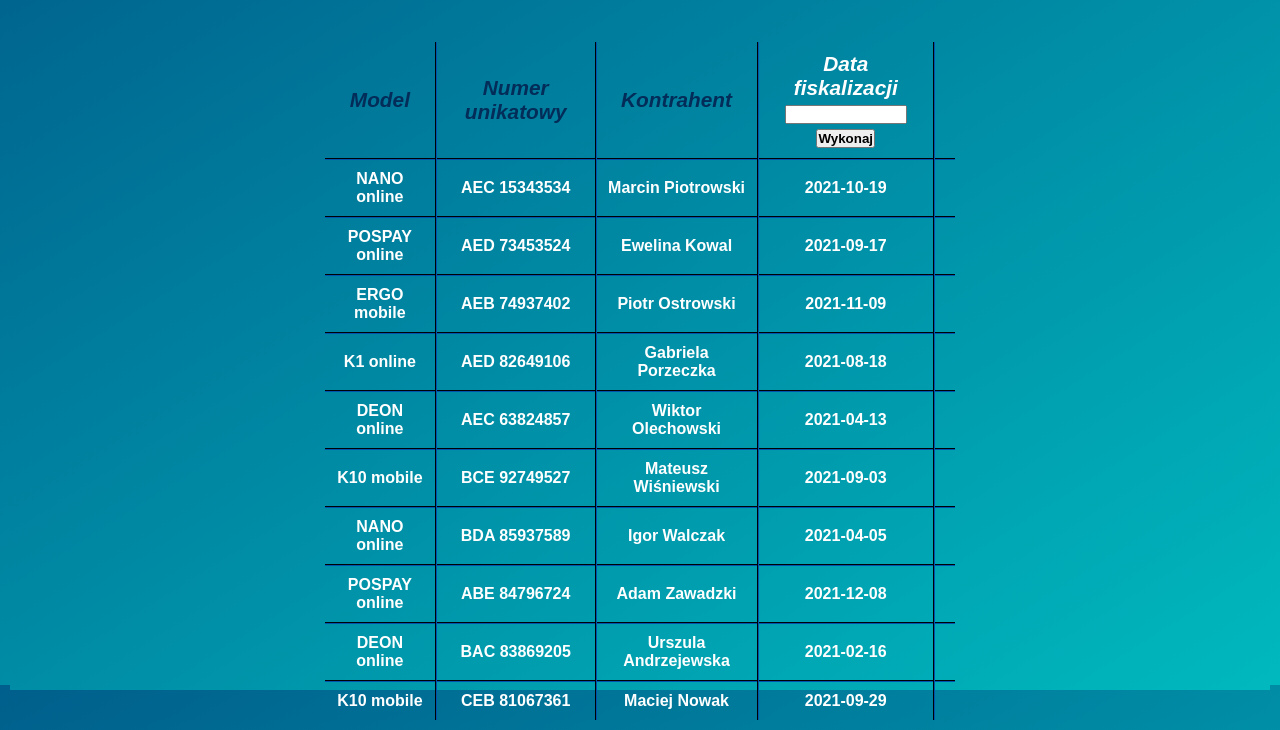
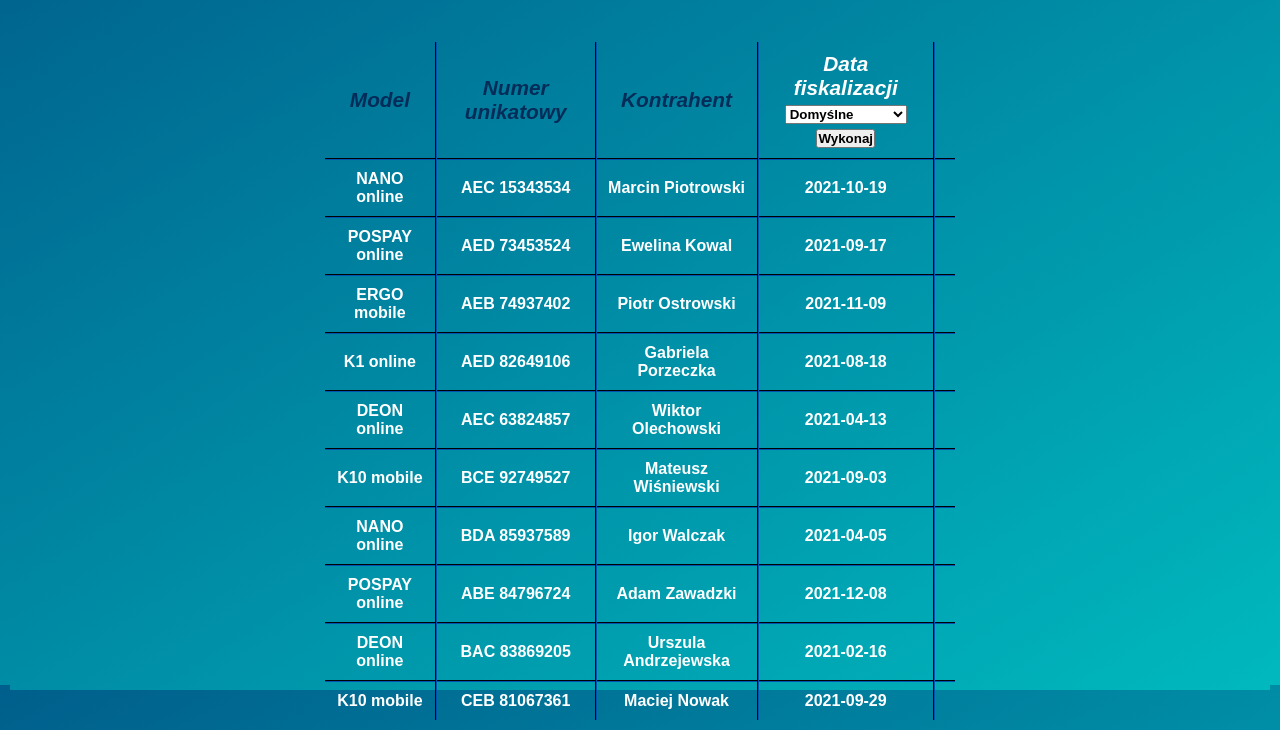
Before and after one commit to DogiWOW/Cash-Register-Webapp, a PHP site: page /listaKasFiskalnych.php in a window 1280 px wide. Shown: the part 120-850 px from the top of the page. Run offline with PHP 8.4, Linux system fonts and the light colour scheme; the visitor is signed in with stand-in values (Sample User, id 1); data comes from the database, SQL or seed files in the repository; data that the repository does not hold is empty; some libraries are stand-ins or nearby versions.

Commit message:
Zmieniono kolor czcionki przy selectach i opcjach

```diff
--- a/CSS/style-strona.css
+++ b/CSS/style-strona.css
@@ -19,9 +19,10 @@
     font-weight: 600;
 }
 
-input{
+input, select, option{
     color: black;
 }
+
 
 html, body{
     min-height: 100%;
```
